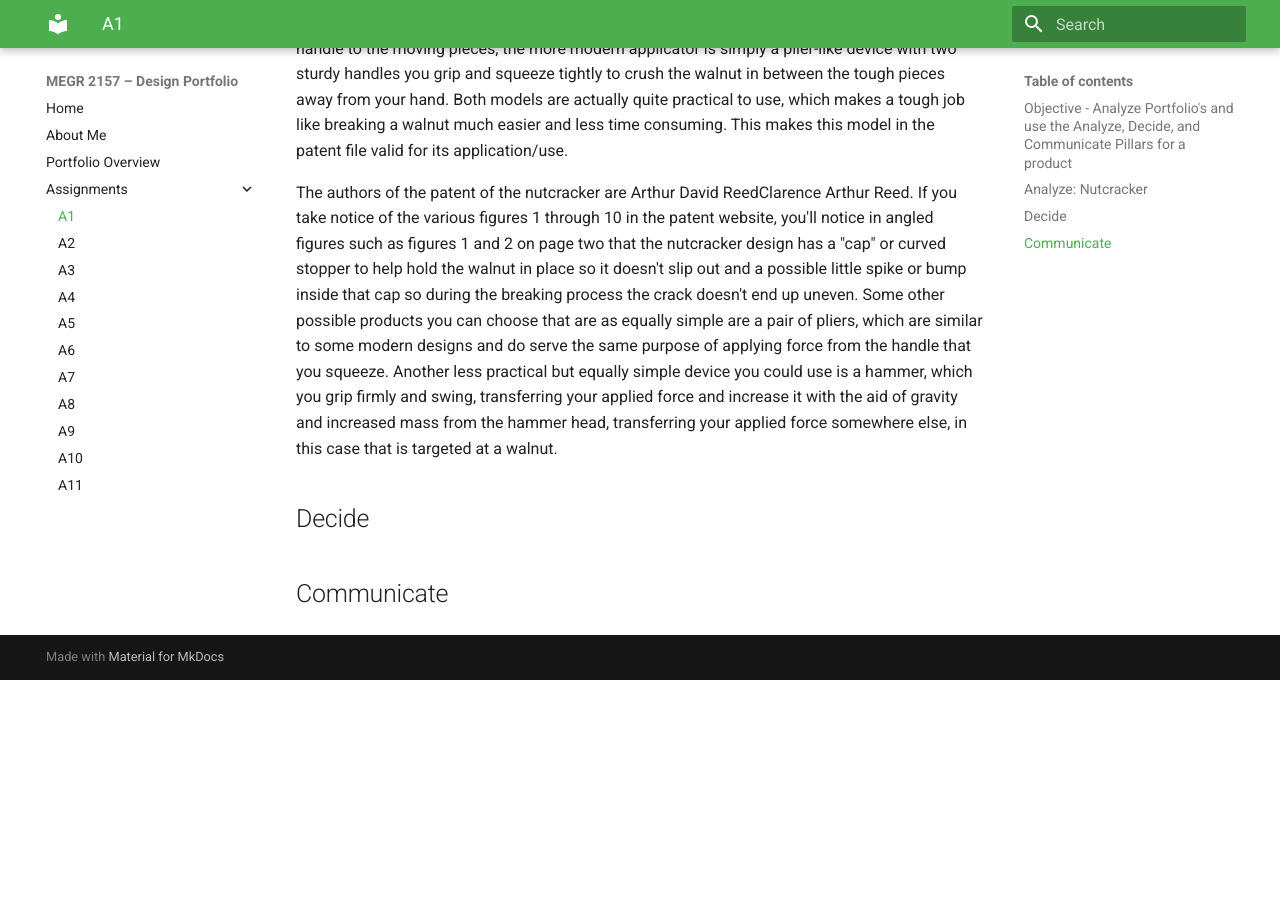
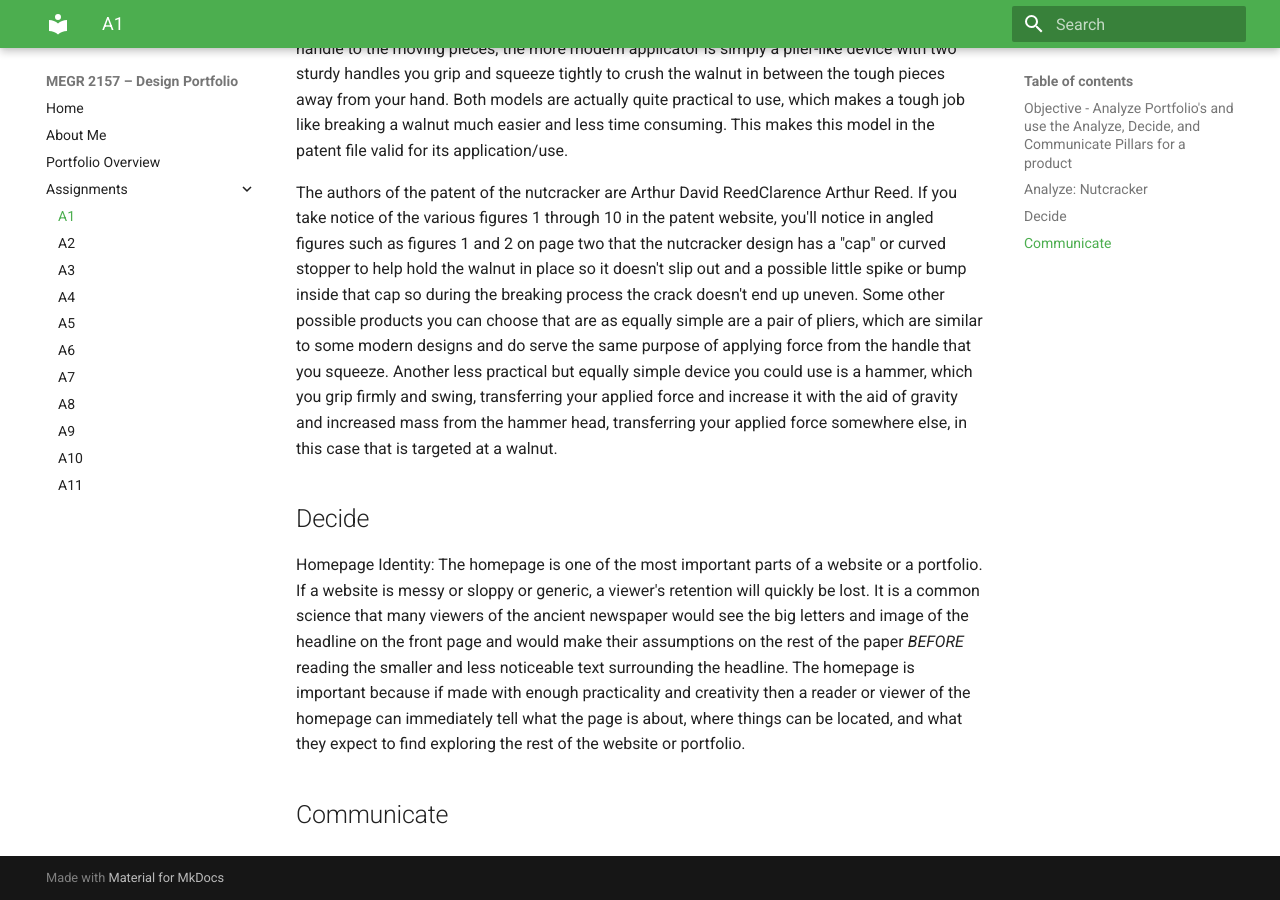
Before and after one commit to mmcfarl7/design-projects-repository, an MkDocs documentation site: the page built from docs/assignments/A01/index.md, in a window 1280 px wide and 900 px high, scrolled down 1044 px. Built offline with MkDocs 1.6.1 and Material for MkDocs 9.7.7, drawn with Linux system fonts in a browser that asks for light colours; before the commit the page ends 1724 px from its top, so only the background shows below that.

Commit message:
Update index.md

```diff
--- a/docs/assignments/A01/index.md
+++ b/docs/assignments/A01/index.md
@@ -13,6 +13,6 @@ While the patent displays a handle and two crushing pieces that transfer the for
 
 The authors of the patent of the nutcracker are Arthur David ReedClarence Arthur Reed. If you take notice of the various figures 1 through 10 in the patent website, you'll notice in angled figures such as figures 1 and 2 on page two that the nutcracker design has a "cap" or curved stopper to help hold the walnut in place so it doesn't slip out and a possible little spike or bump inside that cap so during the breaking process the crack doesn't end up uneven. Some other possible products you can choose that are as equally simple are a pair of pliers, which are similar to some modern designs and do serve the same purpose of applying force from the handle that you squeeze. Another less practical but equally simple device you could use is a hammer, which you grip firmly and swing, transferring your applied force and increase it with the aid of gravity and increased mass from the hammer head, transferring your applied force somewhere else, in this case that is targeted at a walnut.
 ## Decide
-
+Homepage Identity: The homepage is one of the most important parts of a website or a portfolio. If a website is messy or sloppy or generic, a viewer's retention will quickly be lost. It is a common science that many viewers of the ancient newspaper would see the big letters and image of the headline on the front page and would make their assumptions on the rest of the paper *BEFORE* reading the smaller and less noticeable text surrounding the headline. The homepage is important because if made with enough practicality and creativity then a reader or viewer of the homepage can immediately tell what the page is about, where things can be located, and what they expect to find exploring the rest of the website or portfolio.
 
 ## Communicate
```
